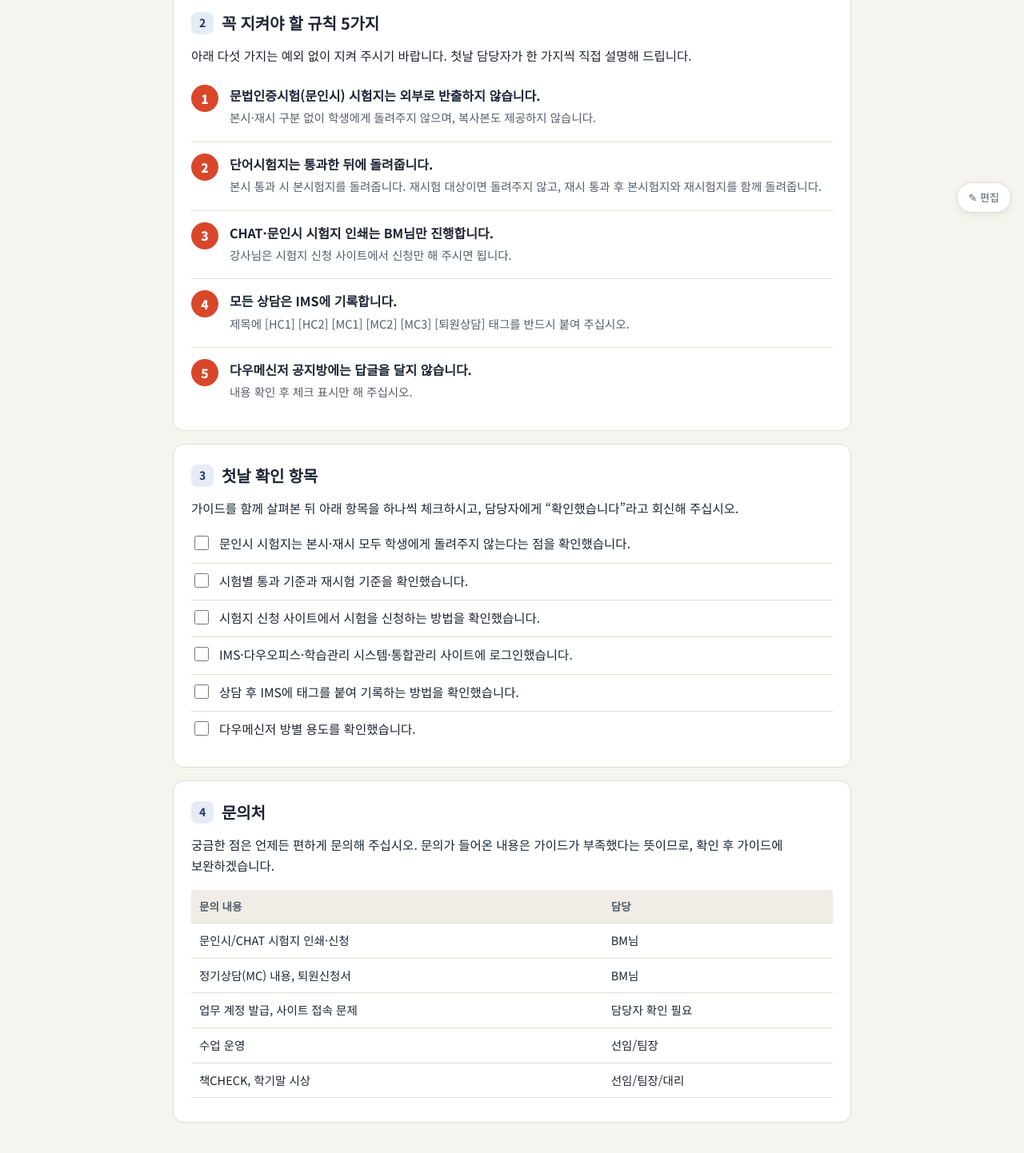
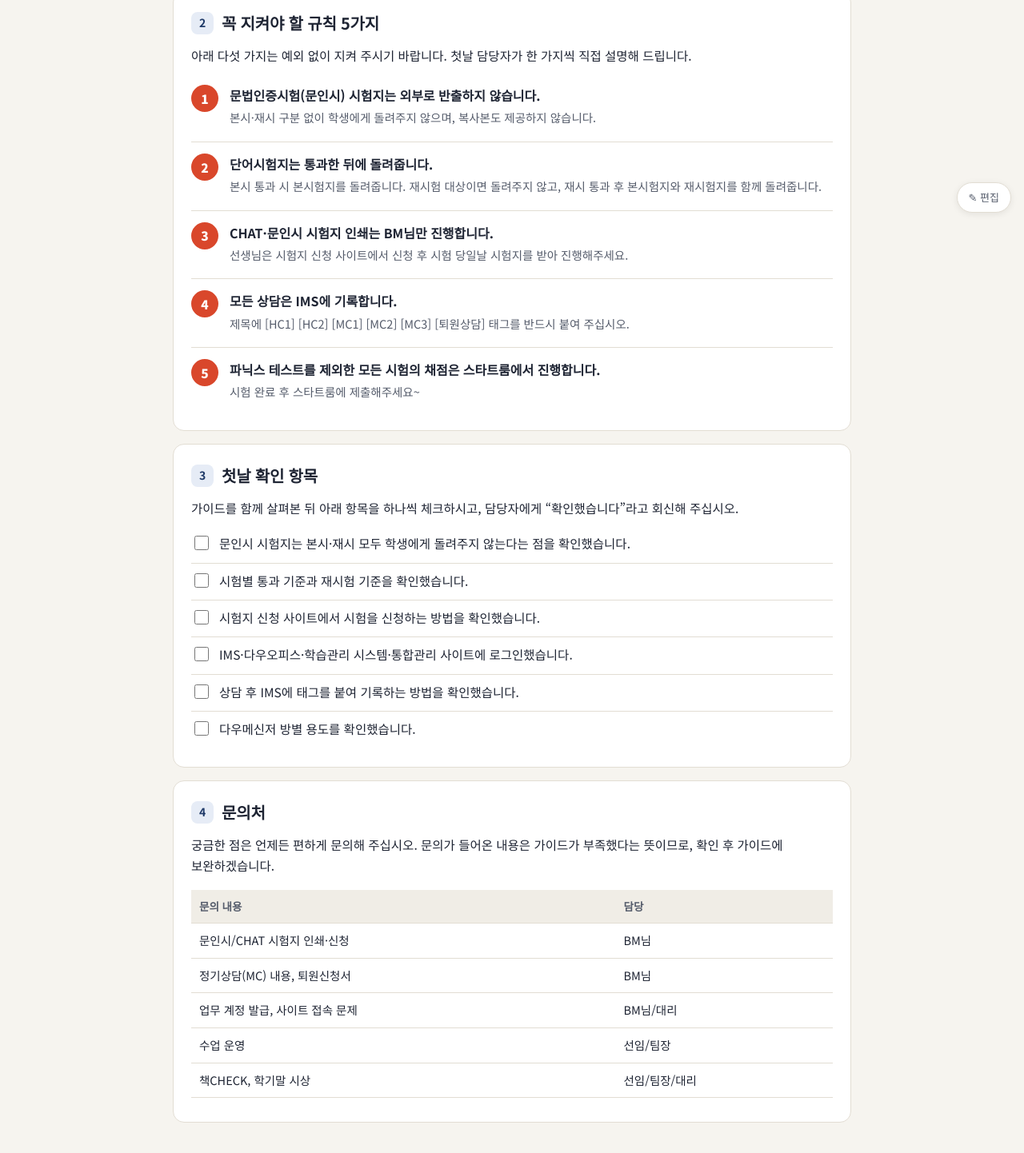
Before and after one commit to yayaya9404-star/teacher-guide, a plain HTML site: page index.html in a window 1280 px wide. Shown: the part 518-1960 px from the top of the page at 80% size. Drawn offline with Linux system fonts and the light colour scheme.

Commit message:
가이드 수정 2026. 11. 20. 오후 8:49:21

```diff
--- a/index.html
+++ b/index.html
@@ -202,9 +202,9 @@ body.editing figcaption:empty::before{content:"이미지 설명 (비워 두어
     <ol class="rules">
       <li><div><b>문법인증시험(문인시) 시험지는 외부로 반출하지 않습니다.</b><span>본시·재시 구분 없이 학생에게 돌려주지 않으며, 복사본도 제공하지 않습니다.</span></div></li>
       <li><div><b>단어시험지는 통과한 뒤에 돌려줍니다.</b><span>본시 통과 시 본시험지를 돌려줍니다. 재시험 대상이면 돌려주지 않고, 재시 통과 후 본시험지와 재시험지를 함께 돌려줍니다.</span></div></li>
-      <li><div><b>CHAT·문인시 시험지 인쇄는 BM님만 진행합니다.</b><span>강사님은 시험지 신청 사이트에서 신청만 해 주시면 됩니다.</span></div></li>
+      <li><div><b>CHAT·문인시 시험지 인쇄는 BM님만 진행합니다.</b><span class="">선생님은 시험지 신청 사이트에서 신청 후 시험 당일날 시험지를 받아 진행해주세요.</span></div></li>
       <li><div><b>모든 상담은 IMS에 기록합니다.</b><span>제목에 [HC1] [HC2] [MC1] [MC2] [MC3] [퇴원상담] 태그를 반드시 붙여 주십시오.</span></div></li>
-      <li><div><b>다우메신저 공지방에는 답글을 달지 않습니다.</b><span>내용 확인 후 체크 표시만 해 주십시오.</span></div></li>
+      <li><div><b class="">파닉스 테스트를 제외한 모든 시험의 채점은 스타트룸에서 진행합니다.</b><span class="">시험 완료 후 스타트룸에 제출해주세요~</span></div></li>
     </ol>
   </section>
 
@@ -228,7 +228,7 @@ body.editing figcaption:empty::before{content:"이미지 설명 (비워 두어
       <tbody><tr><th>문의 내용</th><th>담당</th></tr>
       <tr><td class="">문인시/CHAT 시험지 인쇄·신청</td><td>BM님</td></tr>
       <tr><td>정기상담(MC) 내용, 퇴원신청서</td><td>BM님</td></tr>
-      <tr><td>업무 계정 발급, 사이트 접속 문제</td><td>담당자 확인 필요</td></tr>
+      <tr><td>업무 계정 발급, 사이트 접속 문제</td><td class="">BM님/대리</td></tr>
       <tr><td>수업 운영</td><td class="">선임/팀장</td></tr>
       <tr><td>책CHECK, 학기말 시상</td><td class="">선임/팀장/대리</td></tr>
     </tbody></table></div>
```
